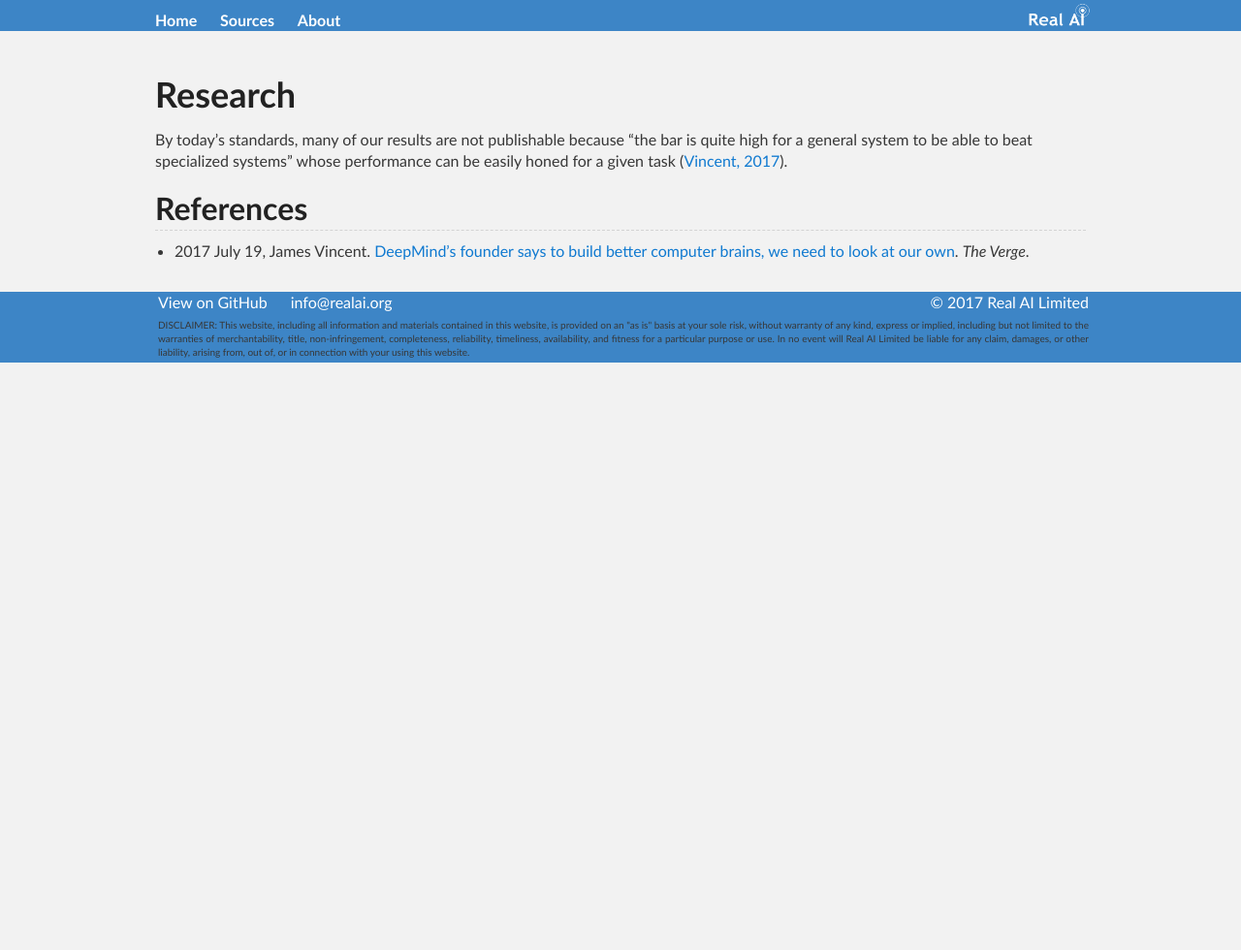
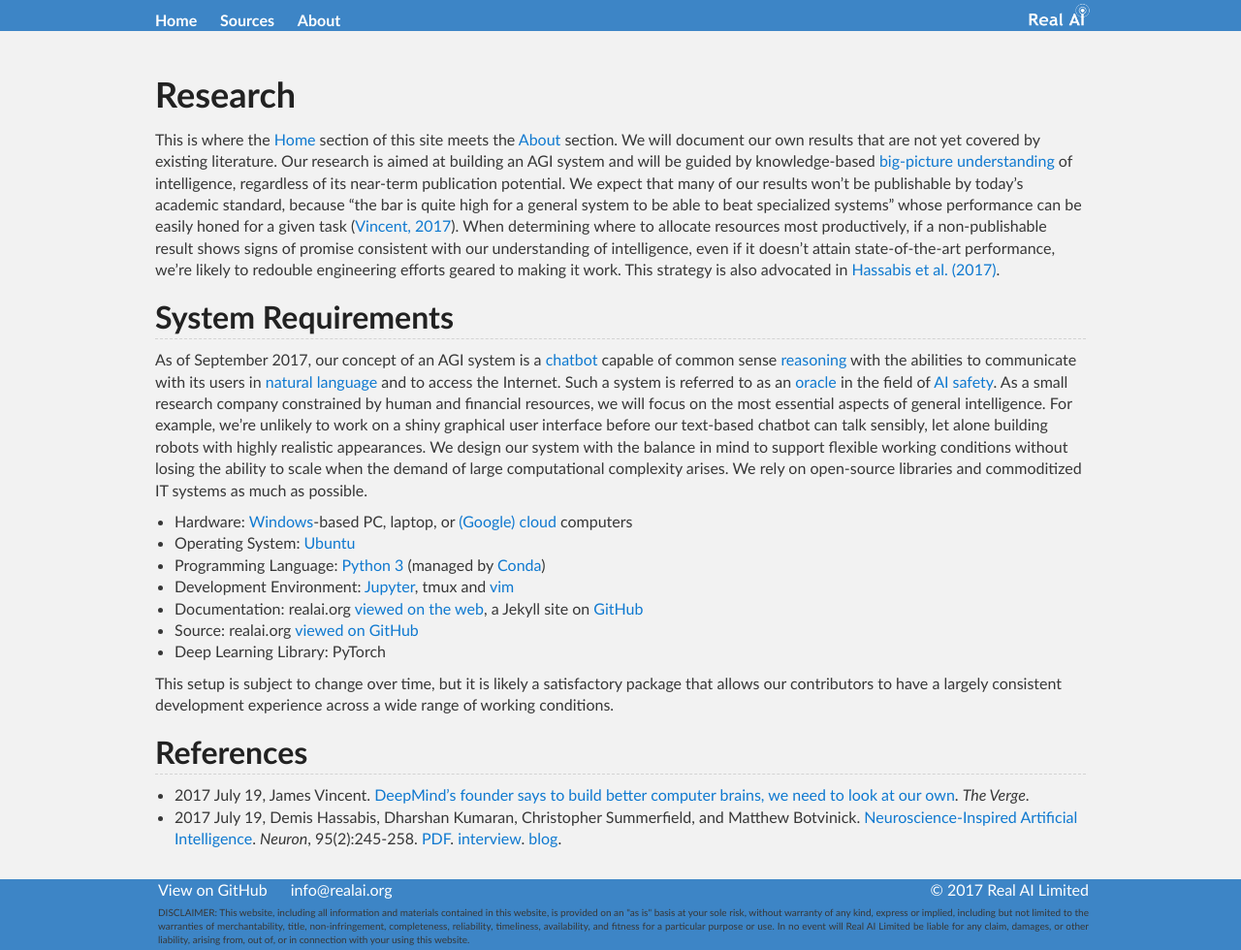
Before and after one commit to Tonywuhk/realai.org, a Jekyll site: the page built from research.md, in a window 1280 px wide. Shown: the whole page at 97% size. Built offline with Jekyll 4.4.1, drawn with Linux system fonts in a browser that asks for light colours; our own code applies the rules of GitHub Pages for plain Markdown files; the repository's description, which GitHub fills in, is left out; before the commit the page ends 900 px from its top, so only the background shows below that.

Commit message:
More content on research strategy

```diff
--- a/research.md
+++ b/research.md
@@ -3,8 +3,23 @@ permalink: /research/
 ---
 # Research
 
-By today's standards, many of our results are not publishable because "the bar is quite high for a general system to be able to beat specialized systems" whose performance can be easily honed for a given task ([Vincent, 2017](https://www.theverge.com/2017/7/19/15998610/ai-neuroscience-machine-learning-deepmind-demis-hassabis-interview)).
+This is where the [Home](http://realai.org) section of this site meets the [About](http://realai.org/about/) section. We will document our own results that are not yet covered by existing literature. Our research is aimed at building an AGI system and will be guided by knowledge-based [big-picture understanding](http://realai.org/background/) of intelligence, regardless of its near-term publication potential. We expect that many of our results won't be publishable by today's academic standard, because "the bar is quite high for a general system to be able to beat specialized systems" whose performance can be easily honed for a given task ([Vincent, 2017](https://www.theverge.com/2017/7/19/15998610/ai-neuroscience-machine-learning-deepmind-demis-hassabis-interview)). When determining where to allocate resources most productively, if a non-publishable result shows signs of promise consistent with our understanding of intelligence, even if it doesn't attain state-of-the-art performance, we're likely to redouble engineering efforts geared to making it work. This strategy is also advocated in [Hassabis et al. (2017)](http://www.cell.com/neuron/fulltext/S0896-6273(17)30509-3).
+
+## System Requirements
+
+As of September 2017, our concept of an AGI system is a [chatbot](http://realai.org/chatbot/) capable of common sense [reasoning](http://realai.org/reasoning/) with the abilities to communicate with its users in [natural language](http://realai.org/natural-language-processing/) and to access the Internet. Such a system is referred to as an [oracle](http://realai.org/safety/oracle-ai/) in the field of [AI safety](http://realai.org/safety/). As a small research company constrained by human and financial resources, we will focus on the most essential aspects of general intelligence. For example, we're unlikely to work on a shiny graphical user interface before our text-based chatbot can talk sensibly, let alone building robots with highly realistic appearances. We design our system with the balance in mind to support flexible working conditions without losing the ability to scale when the demand of large computational complexity arises. We rely on open-source libraries and commoditized IT systems as much as possible.
+
+* Hardware: [Windows](http://realai.org/course/windows/)-based PC, laptop, or [(Google) cloud](http://realai.org/course/google-cloud-platform/) computers
+* Operating System: [Ubuntu](http://realai.org/course/ubuntu/)
+* Programming Language: [Python 3](http://realai.org/course/python/) (managed by [Conda](http://realai.org/course/conda/))
+* Development Environment: [Jupyter](http://realai.org/course/jupyter/), tmux and [vim](http://realai.org/course/vim/)
+* Documentation: realai.org [viewed on the web](http://realai.org/), a Jekyll site on [GitHub](http://realai.org/course/github/)
+* Source: realai.org [viewed on GitHub](https://github.com/real-ai/realai.org)
+* Deep Learning Library: PyTorch
+
+This setup is subject to change over time, but it is likely a satisfactory package that allows our contributors to have a largely consistent development experience across a wide range of working conditions.
 
 ## References
 
 * 2017 July 19, James Vincent. [DeepMind's founder says to build better computer brains, we need to look at our own](https://www.theverge.com/2017/7/19/15998610/ai-neuroscience-machine-learning-deepmind-demis-hassabis-interview). *The Verge*.
+* 2017 July 19, Demis Hassabis, Dharshan Kumaran, Christopher Summerfield, and Matthew Botvinick. [Neuroscience-Inspired Artificial Intelligence](http://www.cell.com/neuron/fulltext/S0896-6273(17)30509-3). *Neuron*, 95(2):245-258. [PDF](https://deepmind.com/documents/113/Neuron.pdf). [interview](https://www.theverge.com/2017/7/19/15998610/ai-neuroscience-machine-learning-deepmind-demis-hassabis-interview). [blog](https://deepmind.com/blog/ai-and-neuroscience-virtuous-circle/).
```
Also changed, not shown: background/README.md (+4 -1 lines), background/neuroscience.md (+2 -1 lines).
